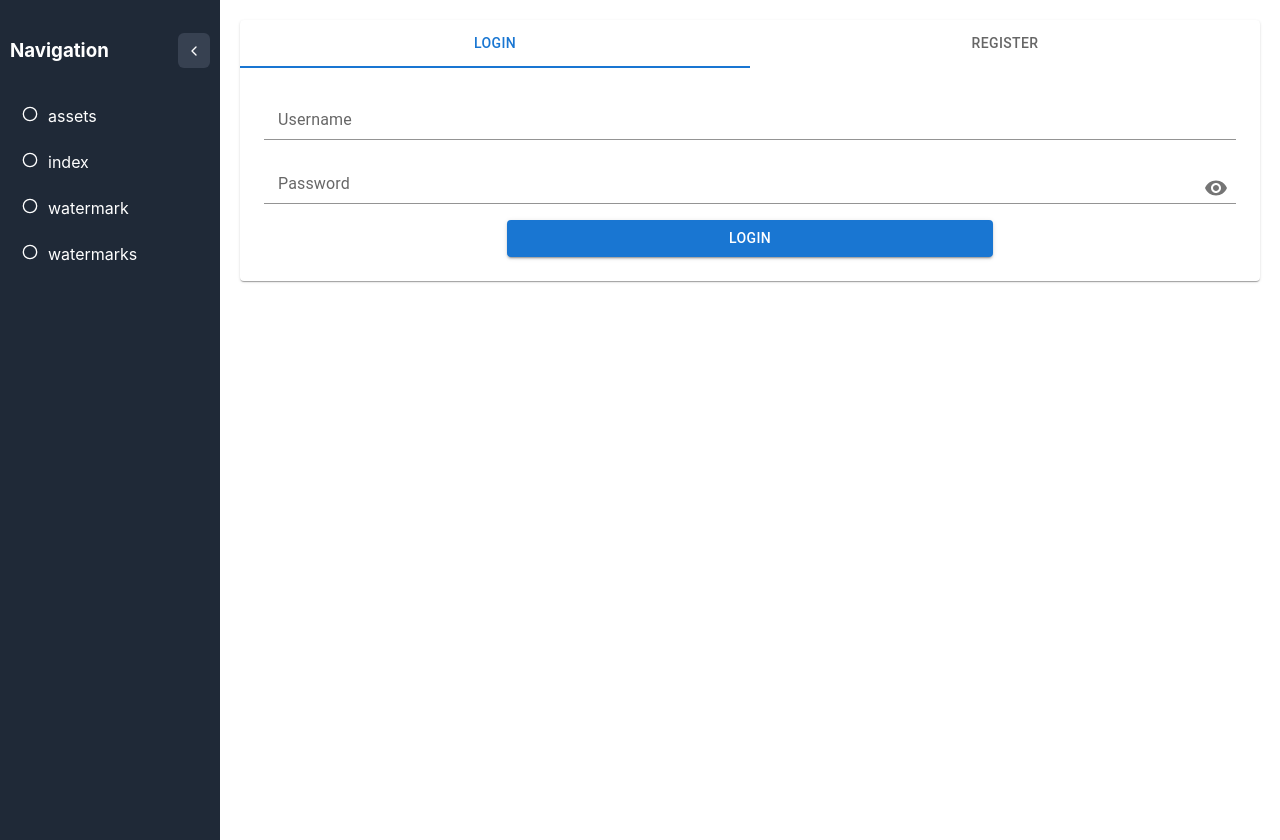
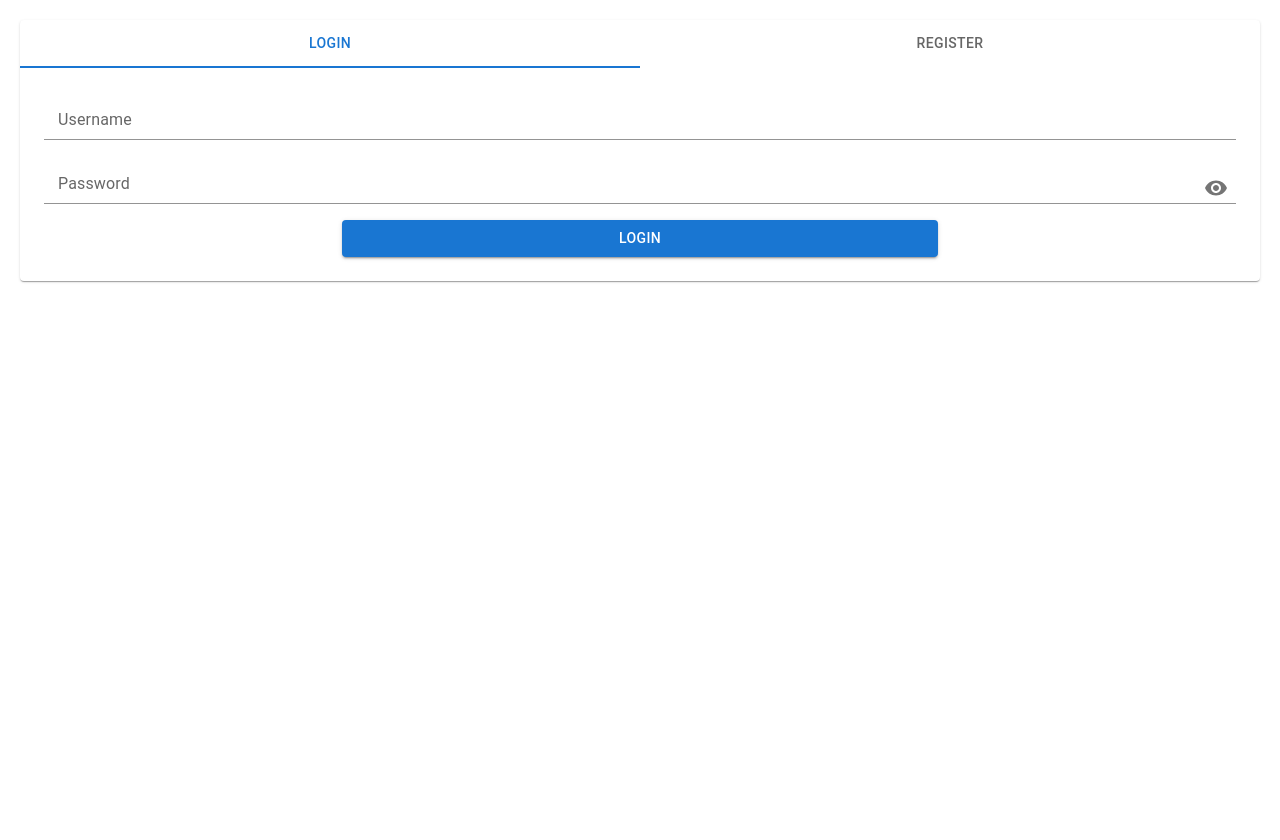
Before and after one commit to caspianrz/wmt-platform, a React (Create React App) app in the folder client/: page /login in a window 1280 px wide. After the commit the page ends 800 px from the top, so only its background shows below. Built offline with nearby package versions, Linux system fonts and the light colour scheme.

Commit message:
remove sidebar from login

```diff
--- a/client/src/App.tsx
+++ b/client/src/App.tsx
@@ -1,4 +1,10 @@
-import { BrowserRouter, Routes, Route, Navigate } from "react-router-dom";
+import {
+  BrowserRouter,
+  Routes,
+  Route,
+  Navigate,
+  useLocation,
+} from "react-router-dom";
 import importAllPages from "./utils/importAllPages";
 import { AuthProvider } from "./providers/AuthProvider";
 import Sidebar from "./components/Sidebar";
@@ -9,43 +15,49 @@ const pages = importAllPages(
   require.context("./pages", true, /\.(tsx|jsx|ts|js)$/)
 );
 
-function App() {
+function AppWrapper() {
   return (
     <BrowserRouter>
       <AuthProvider>
+        <App />
+      </AuthProvider>
+    </BrowserRouter>
+  );
+}
+
+function App() {
+  const location = useLocation();
+
+  const hiddenSidebarRoutes = ["/login", "/analyze", "/watermarking"];
+
+  const hideSidebar = hiddenSidebarRoutes.some((route) =>
+    location.pathname.startsWith(route)
+  );
+
+  return (
     <div style={{ display: "flex" }}>
+      {!hideSidebar && (
         <Sidebar
           pages={pages}
           hiddenPages={["login", "analyze", "watermarking"]}
         />
+      )}
 
       <div style={{ flex: 1, padding: 20 }}>
         <Routes>
           {Object.entries(pages).map(([pageName, PageComponent]) => {
             const path = `/${pageName.toLowerCase()}`;
             return (
-                  <Route
-                    key={pageName}
-                    path={path}
-                    element={<PageComponent />}
-                  />
+              <Route key={pageName} path={path} element={<PageComponent />} />
             );
           })}
-
-              {/* مسیرهای داینامیک */}
-              <Route
-                path="/watermarking/:uuid"
-                element={<WatermarkingPage />}
-              />
+          <Route path="/watermarking/:uuid" element={<WatermarkingPage />} />
           <Route path="/analyze/:uuid" element={<AnalyzePage />} />
-
           <Route path="*" element={<Navigate to="/index" replace />} />
         </Routes>
       </div>
     </div>
-      </AuthProvider>
-    </BrowserRouter>
   );
 }
 
-export default App;
+export default AppWrapper;
```
Lines whose indentation alone changed are shown as unchanged.
